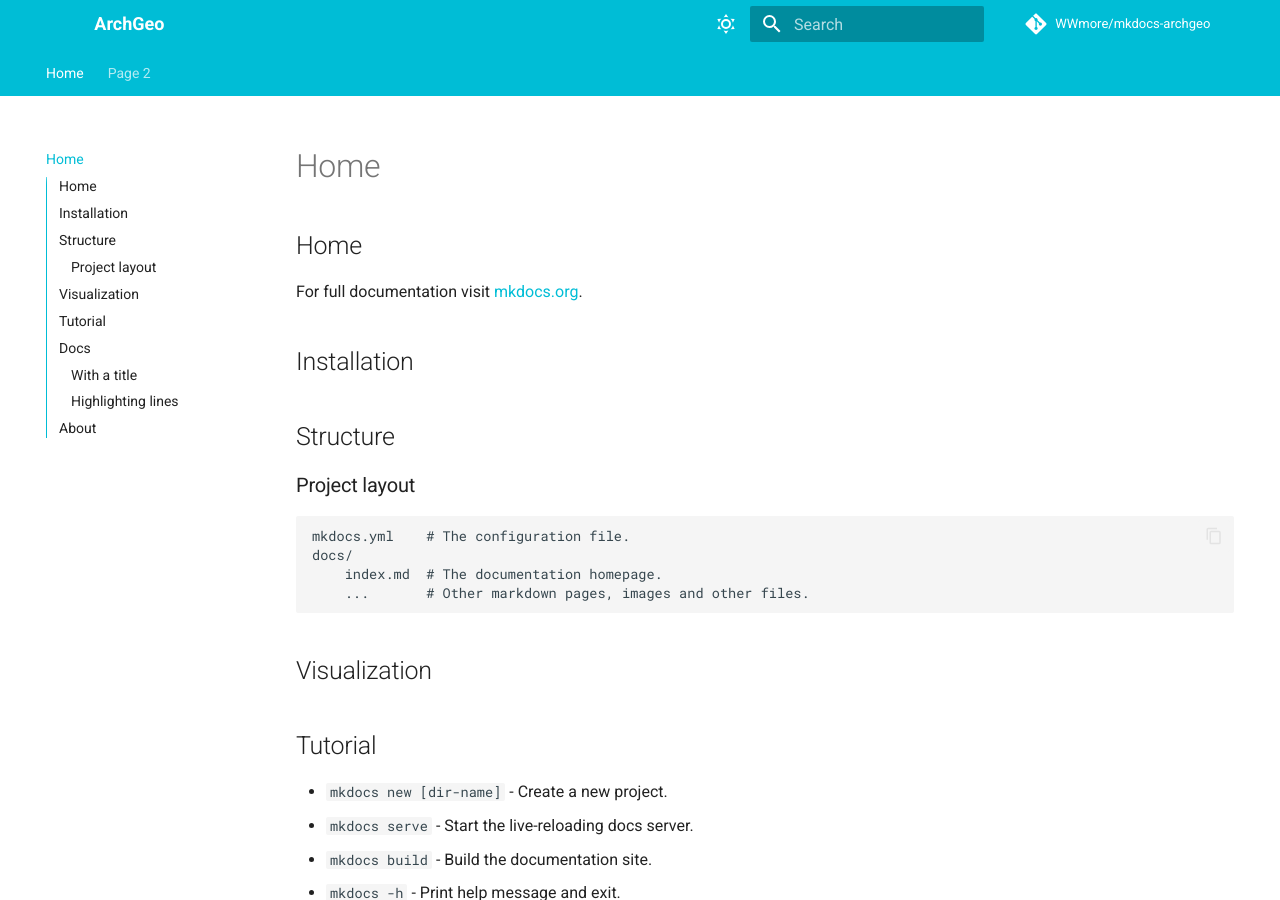
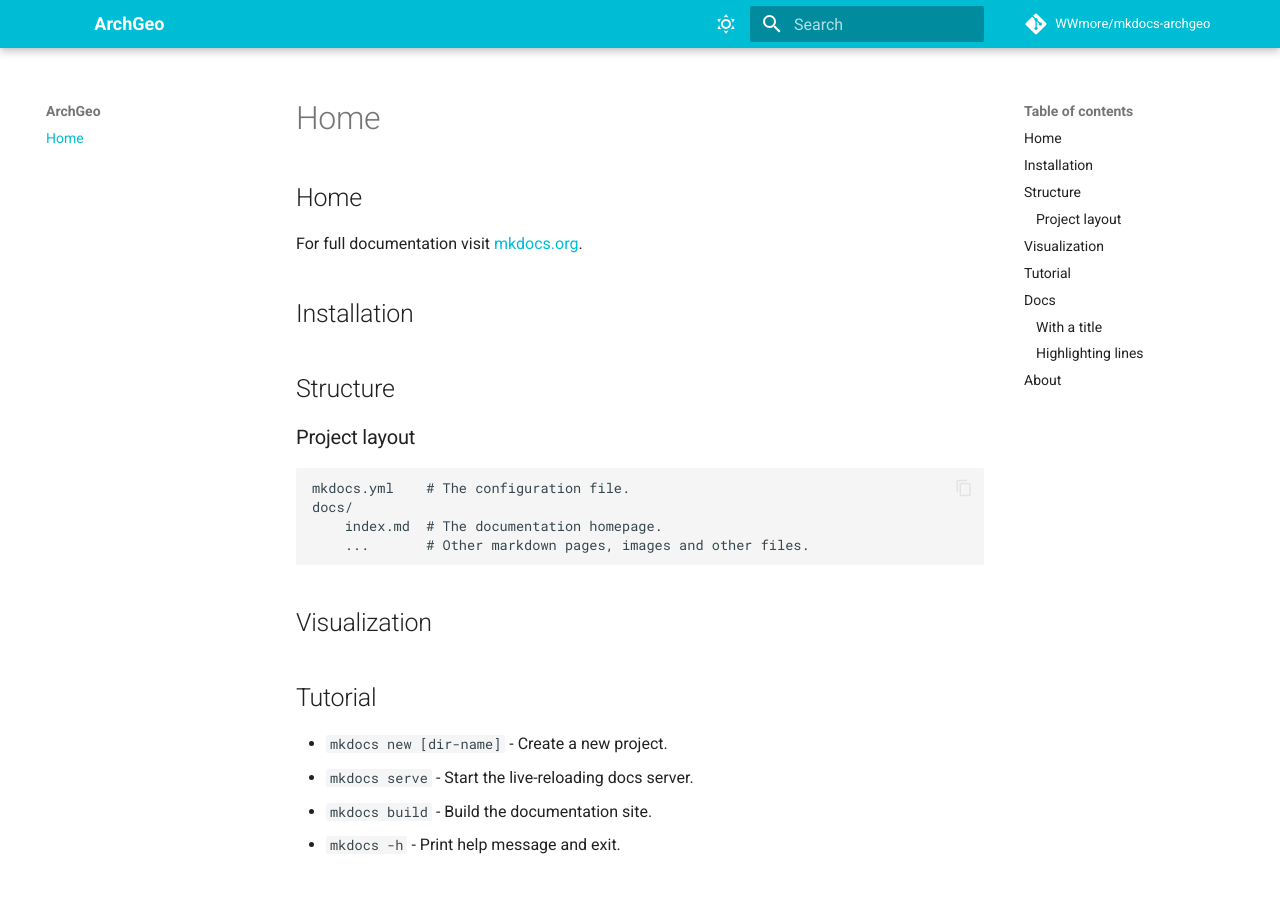
Before and after one commit to WWmore/mkdocs-archgeo, an MkDocs documentation site: the page built from docs/index.md, in a window 1280 px wide and 900 px high. Built offline with MkDocs 1.6.1 and Material for MkDocs 9.7.7, drawn with Linux system fonts in a browser that asks for light colours; emoji names are drawn with the system emoji font; comment, search, counter and statistics services are not loaded.

Commit message:
clear structure

```diff
--- a/docs/page2.md
+++ /dev/null
@@ -1,5 +0,0 @@
-# Page 2
-
-## Heading
-
-some more examples
--- a/mkdocs.yml
+++ b/mkdocs.yml
@@ -14,12 +14,13 @@ theme:
     previous: fontawesome/solid/angle-left
     next: fontawesome/solid/angle-right
   features:
-    - navigation.tabs
     - navigation.sections
     - navigation.top
     - navigation.footer
     - navigation.indexes
     - navigation.tracking
+    - navigation.path
+    - navigation.expand
     - search.suggest
     - search.highlight
     - search.share
@@ -27,7 +28,6 @@ theme:
     - content.code.annotation
     - content.code.copy
     - toc.follow
-    - toc.integrate
 
   language: en
   palette:
```
